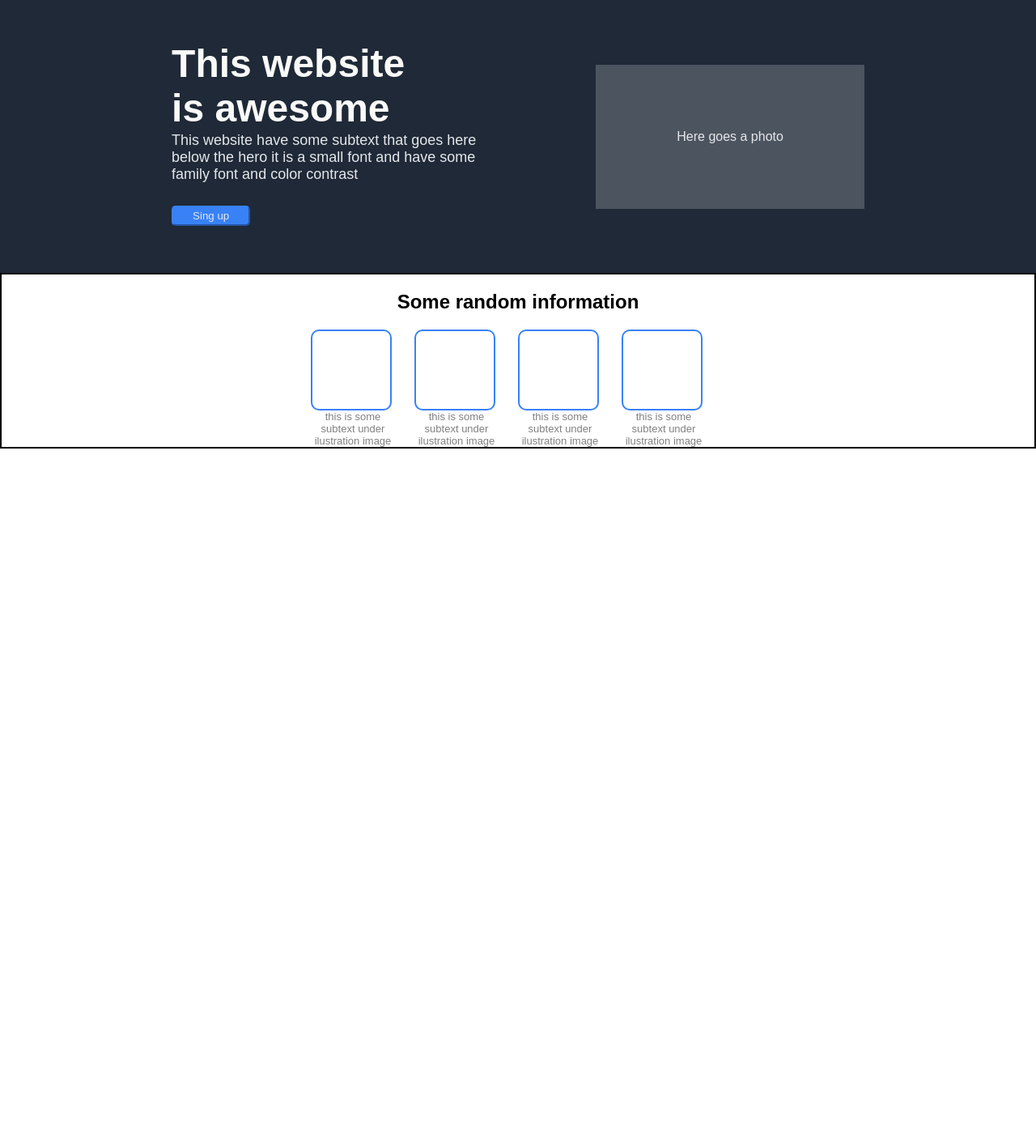
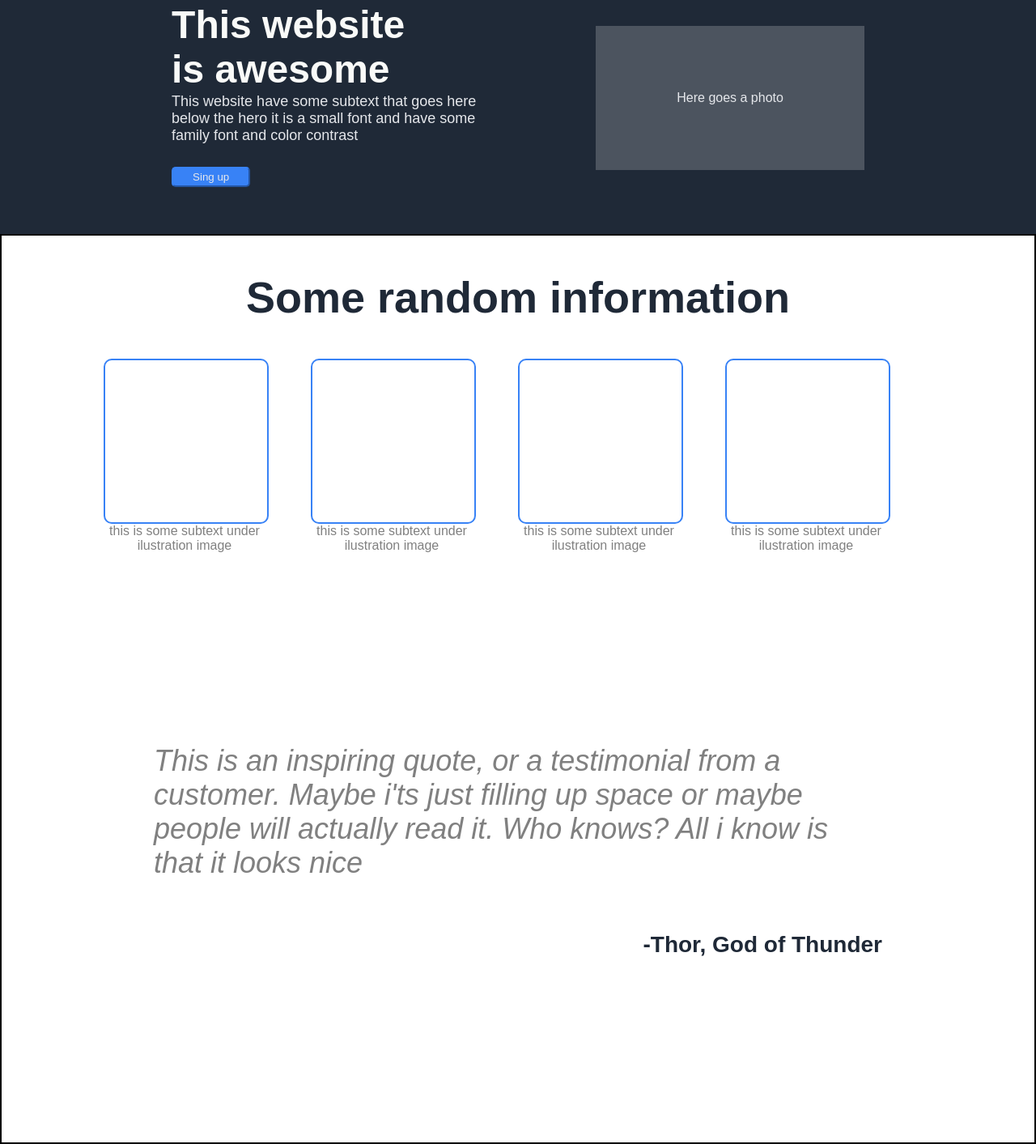
Before and after one commit to OmegaGinga/landing-page, a plain HTML site: page index.html in a window 1280 px wide. Shown: the part 73-1486 px from the top of the page at 81% size. Before the commit the page ends 800 px from the top, so only its background shows below. Drawn offline with Linux system fonts and the light colour scheme.

Commit message:
Finished content section
Added text and author text with 36px and 28px
Centered and color rect

```diff
--- a/index.html
+++ b/index.html
@@ -42,7 +42,7 @@
 
         <div class="content-container">
 
-            <div>
+            <div class="h2">
                 <h2>Some random information</h2>
             </div>
 
@@ -67,6 +67,11 @@
                 </div>
             </div>
 
+            <div class="testimonial-section">
+                <p class="quote-2"><em>This is an inspiring quote, or a testimonial from a customer. Maybe i'ts just filling up space or maybe people will actually read it. Who knows? All i know is that it looks nice</em></p>
+                <p class="autor">-Thor, God of Thunder</p>
+            </div>
+
         </div>
     </body>
 
--- a/style.css
+++ b/style.css
@@ -15,7 +15,6 @@
 }
 
 .logo{
-    margin: 0;
     display: flex;
     gap: 16px;
 }
@@ -24,6 +23,7 @@
     color: #E5E7EB;
     font-size: 24px;
     font-weight: bold;
+    margin: 0;
 }
 
 .links, a{
@@ -106,20 +106,43 @@ body{
 .photo-1{
     display: flex;
     flex-direction: column;
-    width: 128px;
+    width: 256px;
 }
 
 .photo-box{
     border: 2px solid #3882f6;
     border-radius: 10px;
-    height: 96px;
-    width: 96px;
+    height: 200px;
+    width: 200px;
 }
 
 .quote{
     text-align: center;
     margin: 0;
-    width: 104px;
-    font-size: small;
+    width: 200px;
     color: gray;
 }
+
+.h2{
+    font-size: 36px;
+    color: #1F2937;
+}
+
+.testimonial-section{
+    padding-top: 200px;
+    padding-bottom: 200px;
+    display: flex;
+    flex-direction: column;
+}
+
+.quote-2{
+    font-size: 36px;
+    width: 900px;
+    color: grey;
+}
+.autor{
+    text-align: end;
+    font-size: 28px;
+    color: #1F2937;
+    font-weight: bold;
+}
```
